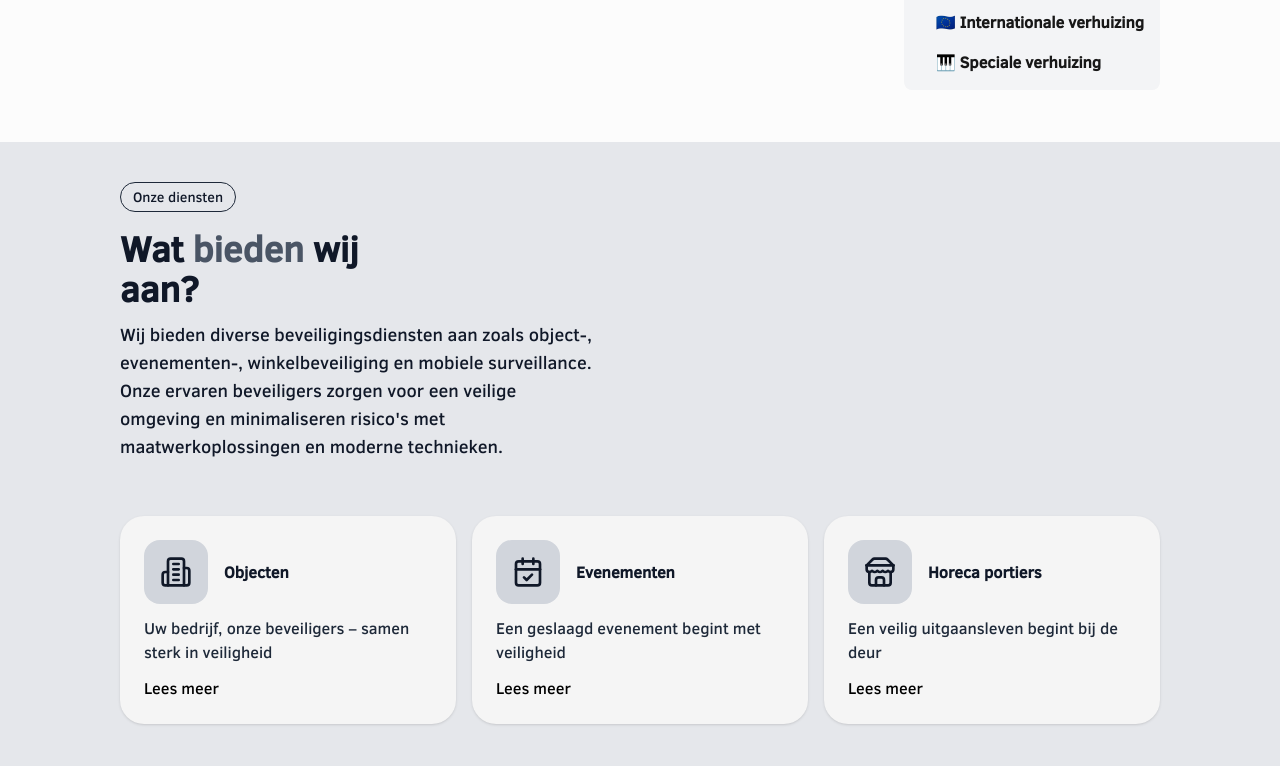
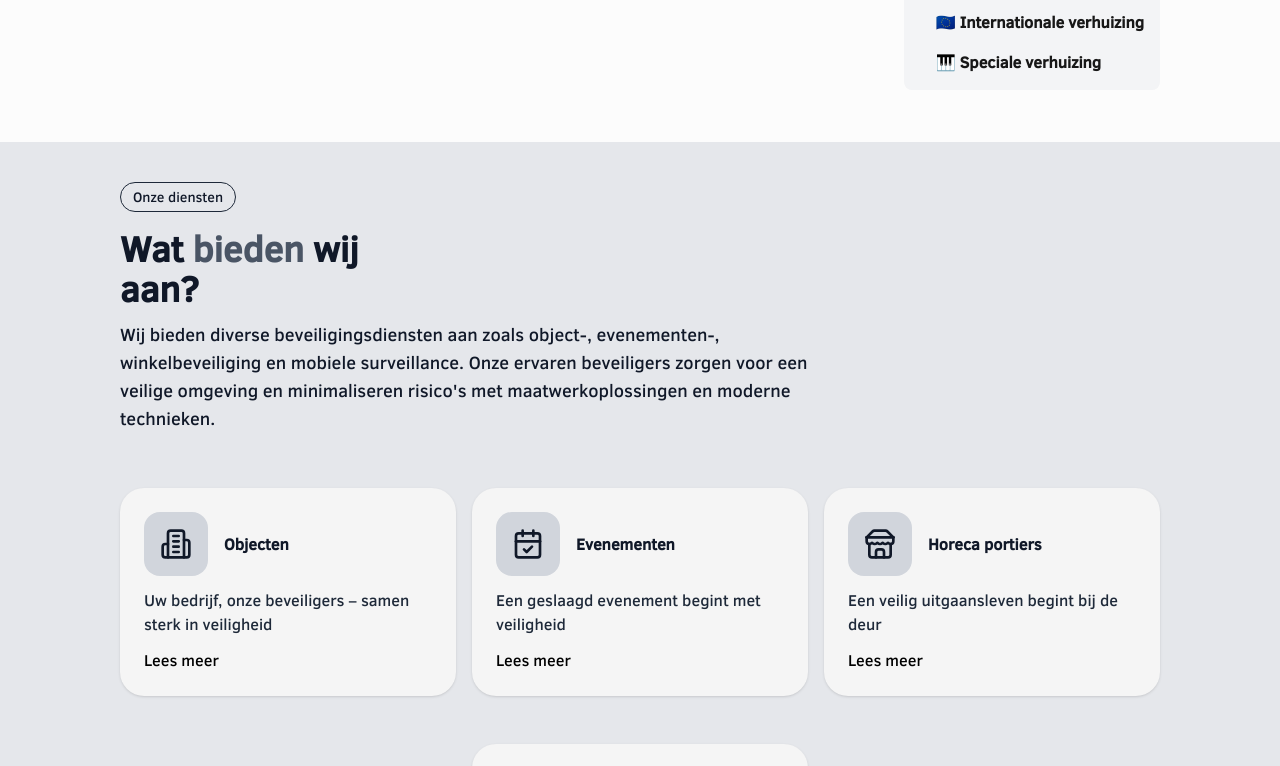
Before and after one commit to Turbootzz/Salvus-Security, a Next.js app: page / in a window 1280 px wide. Shown: the part 1090-1856 px from the top of the page. Built offline with nearby package versions, Linux system fonts and the light colour scheme.

Commit message:
increased width of desc in Services

```diff
--- a/src/components/layout/Services.tsx
+++ b/src/components/layout/Services.tsx
@@ -15,7 +15,7 @@ export default function Services() {
 		  Wat
 		  <span className="text-gray-600"> bieden</span> wij aan?
 		</h2>
-		<p className="text-gray-900 text-base md:text-lg max-w-120">
+		<p className="text-gray-900 text-base md:text-lg max-w-180">
 		Wij bieden diverse beveiligingsdiensten aan zoals object-, evenementen-, winkelbeveiliging en mobiele surveillance.
 		Onze ervaren beveiligers zorgen voor een veilige omgeving en minimaliseren risico&apos;s met
 		maatwerkoplossingen en moderne technieken.
```
